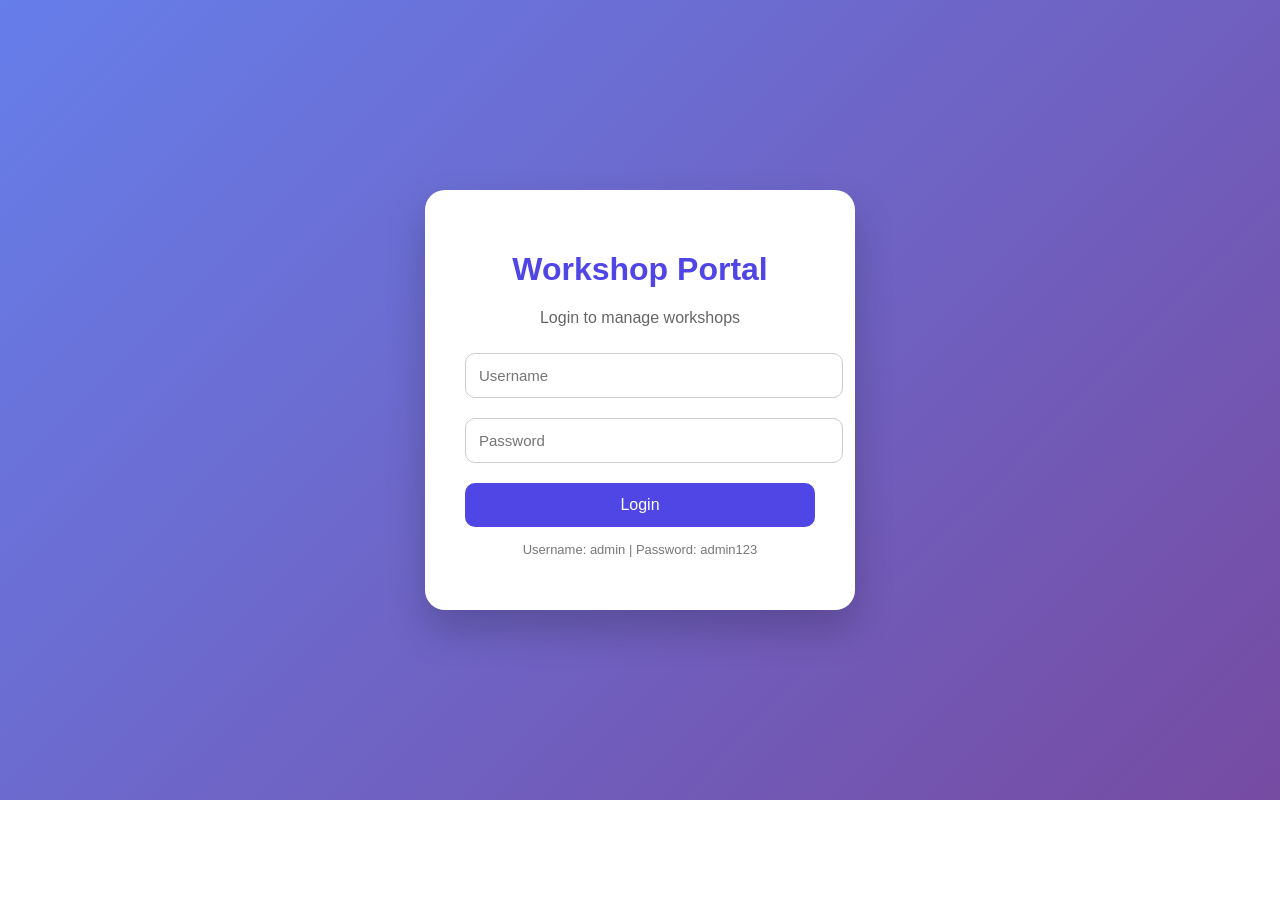
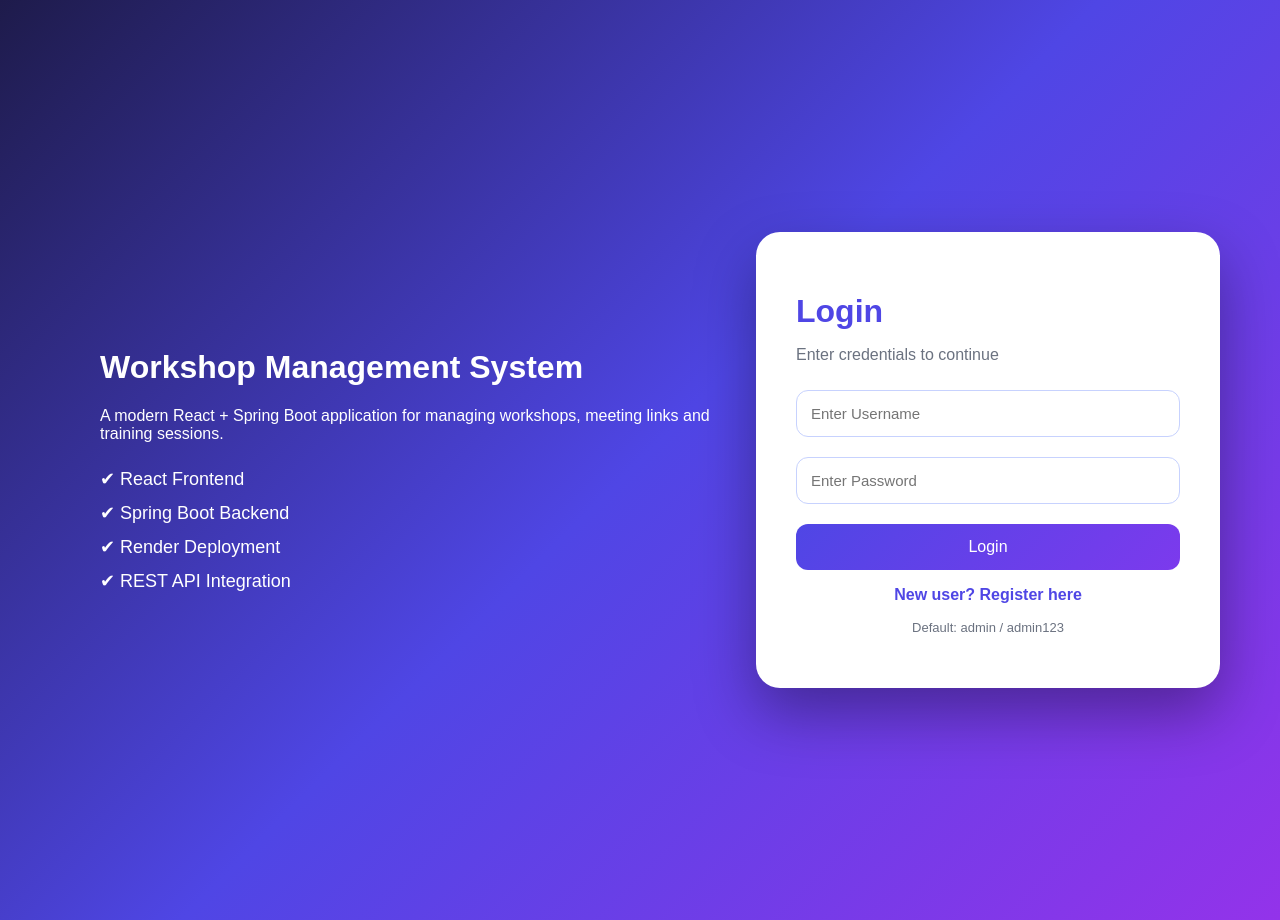
Before and after one commit to keerthisri338/workshop-frontend, a React (Create React App) app: page / in a window 1280 px wide. Before the commit the page ends 800 px from the top, so only its background shows below. Built offline with nearby package versions, Linux system fonts and the light colour scheme.

Commit message:
Update App.js

```diff
--- a/src/App.js
+++ b/src/App.js
@@ -5,6 +5,11 @@ const API = "https://workshop-backend-2kh4.onrender.com";
 
 function App() {
   const [loggedIn, setLoggedIn] = useState(false);
+  const [isRegister, setIsRegister] = useState(false);
+
+  const [registeredUser, setRegisteredUser] = useState("admin");
+  const [registeredPass, setRegisteredPass] = useState("admin123");
+
   const [username, setUsername] = useState("");
   const [password, setPassword] = useState("");
 
@@ -14,11 +19,27 @@ function App() {
   const [workshops, setWorkshops] = useState([]);
 
   const login = () => {
-    if (username === "admin" && password === "admin123") {
+    if (username === registeredUser && password === registeredPass) {
       setLoggedIn(true);
+      setUsername("");
+      setPassword("");
     } else {
-      alert("Invalid login. Use admin / admin123");
+      alert("Wrong credentials ❌");
     }
+  };
+
+  const register = () => {
+    if (!username || !password) {
+      alert("Please enter username and password");
+      return;
+    }
+
+    setRegisteredUser(username);
+    setRegisteredPass(password);
+    setIsRegister(false);
+    setUsername("");
+    setPassword("");
+    alert("Registration successful ✅ Now login");
   };
 
   const loadWorkshops = async () => {
@@ -27,10 +48,16 @@ function App() {
       setWorkshops(res.data);
     } catch (err) {
       console.log(err);
+      alert("Backend not connected");
     }
   };
 
   const addWorkshop = async () => {
+    if (!title || !description || !meetingLink) {
+      alert("Please fill all fields");
+      return;
+    }
+
     try {
       await axios.post(`${API}/workshops`, {
         title,
@@ -38,14 +65,14 @@ function App() {
         meetingLink,
       });
 
-      alert("Workshop Added Successfully");
+      alert("Workshop Added Successfully ✅");
       setTitle("");
       setDescription("");
       setMeetingLink("");
       loadWorkshops();
     } catch (err) {
+      console.log(err);
       alert("Failed to add workshop");
-      console.log(err);
     }
   };
 
@@ -56,13 +83,31 @@ function App() {
   if (!loggedIn) {
     return (
       <div style={styles.loginPage}>
+        <div style={styles.leftBox}>
+          <h1>Workshop Management System</h1>
+          <p>
+            A modern React + Spring Boot application for managing workshops,
+            meeting links and training sessions.
+          </p>
+          <div style={styles.features}>
+            <span>✔ React Frontend</span>
+            <span>✔ Spring Boot Backend</span>
+            <span>✔ Render Deployment</span>
+            <span>✔ REST API Integration</span>
+          </div>
+        </div>
+
         <div style={styles.loginCard}>
-          <h1 style={styles.logo}>Workshop Portal</h1>
-          <p style={styles.subtitle}>Login to manage workshops</p>
+          <h1 style={styles.logo}>{isRegister ? "Create Account" : "Login"}</h1>
+          <p style={styles.subtitle}>
+            {isRegister
+              ? "Register new user credentials"
+              : "Enter credentials to continue"}
+          </p>
 
           <input
             style={styles.input}
-            placeholder="Username"
+            placeholder="Enter Username"
             value={username}
             onChange={(e) => setUsername(e.target.value)}
           />
@@ -70,16 +115,22 @@ function App() {
           <input
             style={styles.input}
             type="password"
-            placeholder="Password"
+            placeholder="Enter Password"
             value={password}
             onChange={(e) => setPassword(e.target.value)}
           />
 
-          <button style={styles.button} onClick={login}>
-            Login
+          <button style={styles.button} onClick={isRegister ? register : login}>
+            {isRegister ? "Register" : "Login"}
           </button>
 
-          <p style={styles.hint}>Username: admin | Password: admin123</p>
+          <p style={styles.linkText} onClick={() => setIsRegister(!isRegister)}>
+            {isRegister
+              ? "Already have an account? Login"
+              : "New user? Register here"}
+          </p>
+
+          <p style={styles.hint}>Default: admin / admin123</p>
         </div>
       </div>
     );
@@ -88,15 +139,35 @@ function App() {
   return (
     <div style={styles.page}>
       <nav style={styles.navbar}>
-        <h2>Workshop Management</h2>
+        <div>
+          <h2>Workshop Portal</h2>
+          <p>Frontend connected with deployed backend</p>
+        </div>
+
         <button style={styles.logout} onClick={() => setLoggedIn(false)}>
           Logout
         </button>
       </nav>
 
+      <div style={styles.stats}>
+        <div style={styles.statCard}>
+          <h2>{workshops.length}</h2>
+          <p>Total Workshops</p>
+        </div>
+        <div style={styles.statCard}>
+          <h2>Live</h2>
+          <p>Backend Status</p>
+        </div>
+        <div style={styles.statCard}>
+          <h2>Render</h2>
+          <p>Deployment</p>
+        </div>
+      </div>
+
       <div style={styles.container}>
         <div style={styles.formCard}>
           <h2>Add New Workshop</h2>
+          <p style={styles.smallText}>Create workshop and store it in backend</p>
 
           <input
             style={styles.input}
@@ -105,9 +176,9 @@ function App() {
             onChange={(e) => setTitle(e.target.value)}
           />
 
-          <input
-            style={styles.input}
-            placeholder="Description"
+          <textarea
+            style={styles.textarea}
+            placeholder="Workshop Description"
             value={description}
             onChange={(e) => setDescription(e.target.value)}
           />
@@ -125,16 +196,27 @@ function App() {
         </div>
 
         <div style={styles.list}>
-          <h2>All Workshops</h2>
+          <h2>Available Workshops</h2>
 
           {workshops.length === 0 ? (
-            <p>No workshops found</p>
+            <div style={styles.empty}>
+              <h3>No workshops found</h3>
+              <p>Add your first workshop from the form.</p>
+            </div>
           ) : (
             workshops.map((w) => (
               <div style={styles.workshopCard} key={w.id}>
-                <h3>{w.title}</h3>
-                <p>{w.description}</p>
-                <a href={w.meetingLink} target="_blank" rel="noreferrer">
+                <div>
+                  <h3>{w.title}</h3>
+                  <p>{w.description}</p>
+                </div>
+
+                <a
+                  style={styles.joinBtn}
+                  href={w.meetingLink}
+                  target="_blank"
+                  rel="noreferrer"
+                >
                   Join Meeting
                 </a>
               </div>
@@ -149,95 +231,155 @@ function App() {
 const styles = {
   loginPage: {
     minHeight: "100vh",
-    background: "linear-gradient(135deg, #667eea, #764ba2)",
-    display: "flex",
-    justifyContent: "center",
+    background: "linear-gradient(135deg, #1e1b4b, #4f46e5, #9333ea)",
+    display: "grid",
+    gridTemplateColumns: "1.2fr 0.8fr",
     alignItems: "center",
+    padding: "60px",
     fontFamily: "Arial",
+    color: "white",
+  },
+  leftBox: {
+    padding: "40px",
+  },
+  features: {
+    display: "grid",
+    gap: "12px",
+    marginTop: "25px",
+    fontSize: "18px",
   },
   loginCard: {
     background: "white",
+    color: "#111827",
     padding: "40px",
-    borderRadius: "20px",
-    width: "350px",
-    textAlign: "center",
-    boxShadow: "0 20px 40px rgba(0,0,0,0.2)",
+    borderRadius: "24px",
+    boxShadow: "0 25px 60px rgba(0,0,0,0.35)",
   },
   logo: {
     color: "#4f46e5",
+    marginBottom: "5px",
   },
   subtitle: {
-    color: "#666",
+    color: "#6b7280",
   },
   page: {
     minHeight: "100vh",
-    background: "#f4f7fb",
+    background: "#eef2ff",
     fontFamily: "Arial",
   },
   navbar: {
     background: "linear-gradient(135deg, #4f46e5, #7c3aed)",
     color: "white",
-    padding: "20px 40px",
+    padding: "25px 45px",
     display: "flex",
     justifyContent: "space-between",
     alignItems: "center",
   },
+  stats: {
+    display: "grid",
+    gridTemplateColumns: "repeat(3, 1fr)",
+    gap: "25px",
+    padding: "30px 45px",
+  },
+  statCard: {
+    background: "white",
+    padding: "25px",
+    borderRadius: "20px",
+    textAlign: "center",
+    boxShadow: "0 10px 25px rgba(0,0,0,0.08)",
+  },
   container: {
     display: "grid",
-    gridTemplateColumns: "1fr 1.5fr",
+    gridTemplateColumns: "1fr 1.4fr",
     gap: "30px",
-    padding: "40px",
+    padding: "0 45px 45px",
   },
   formCard: {
     background: "white",
     padding: "30px",
-    borderRadius: "18px",
+    borderRadius: "22px",
+    boxShadow: "0 10px 25px rgba(0,0,0,0.08)",
+  },
+  list: {
+    background: "white",
+    padding: "30px",
+    borderRadius: "22px",
     boxShadow: "0 10px 25px rgba(0,0,0,0.08)",
   },
   input: {
     width: "100%",
-    padding: "13px",
+    padding: "14px",
     margin: "10px 0",
-    borderRadius: "10px",
-    border: "1px solid #ccc",
+    borderRadius: "12px",
+    border: "1px solid #c7d2fe",
     fontSize: "15px",
+    boxSizing: "border-box",
+  },
+  textarea: {
+    width: "100%",
+    padding: "14px",
+    margin: "10px 0",
+    borderRadius: "12px",
+    border: "1px solid #c7d2fe",
+    fontSize: "15px",
+    minHeight: "90px",
+    boxSizing: "border-box",
   },
   button: {
     width: "100%",
-    padding: "13px",
-    background: "#4f46e5",
+    padding: "14px",
+    background: "linear-gradient(135deg, #4f46e5, #7c3aed)",
     color: "white",
     border: "none",
-    borderRadius: "10px",
+    borderRadius: "12px",
     fontSize: "16px",
     cursor: "pointer",
     marginTop: "10px",
   },
   logout: {
-    padding: "10px 18px",
+    padding: "12px 22px",
     background: "white",
     color: "#4f46e5",
     border: "none",
-    borderRadius: "10px",
+    borderRadius: "12px",
     cursor: "pointer",
-  },
-  list: {
-    background: "white",
-    padding: "30px",
-    borderRadius: "18px",
-    boxShadow: "0 10px 25px rgba(0,0,0,0.08)",
+    fontWeight: "bold",
   },
   workshopCard: {
-    background: "#f9fafb",
-    padding: "18px",
-    marginBottom: "15px",
-    borderRadius: "14px",
-    borderLeft: "5px solid #4f46e5",
+    background: "#f8fafc",
+    padding: "20px",
+    marginBottom: "16px",
+    borderRadius: "18px",
+    borderLeft: "6px solid #4f46e5",
+    display: "flex",
+    justifyContent: "space-between",
+    alignItems: "center",
+  },
+  joinBtn: {
+    background: "#4f46e5",
+    color: "white",
+    padding: "10px 16px",
+    borderRadius: "10px",
+    textDecoration: "none",
+  },
+  empty: {
+    textAlign: "center",
+    padding: "50px",
+    color: "#6b7280",
+  },
+  smallText: {
+    color: "#6b7280",
   },
   hint: {
     fontSize: "13px",
-    color: "#777",
-    marginTop: "15px",
+    color: "#6b7280",
+    textAlign: "center",
+  },
+  linkText: {
+    color: "#4f46e5",
+    cursor: "pointer",
+    textAlign: "center",
+    fontWeight: "bold",
   },
 };
 
```
